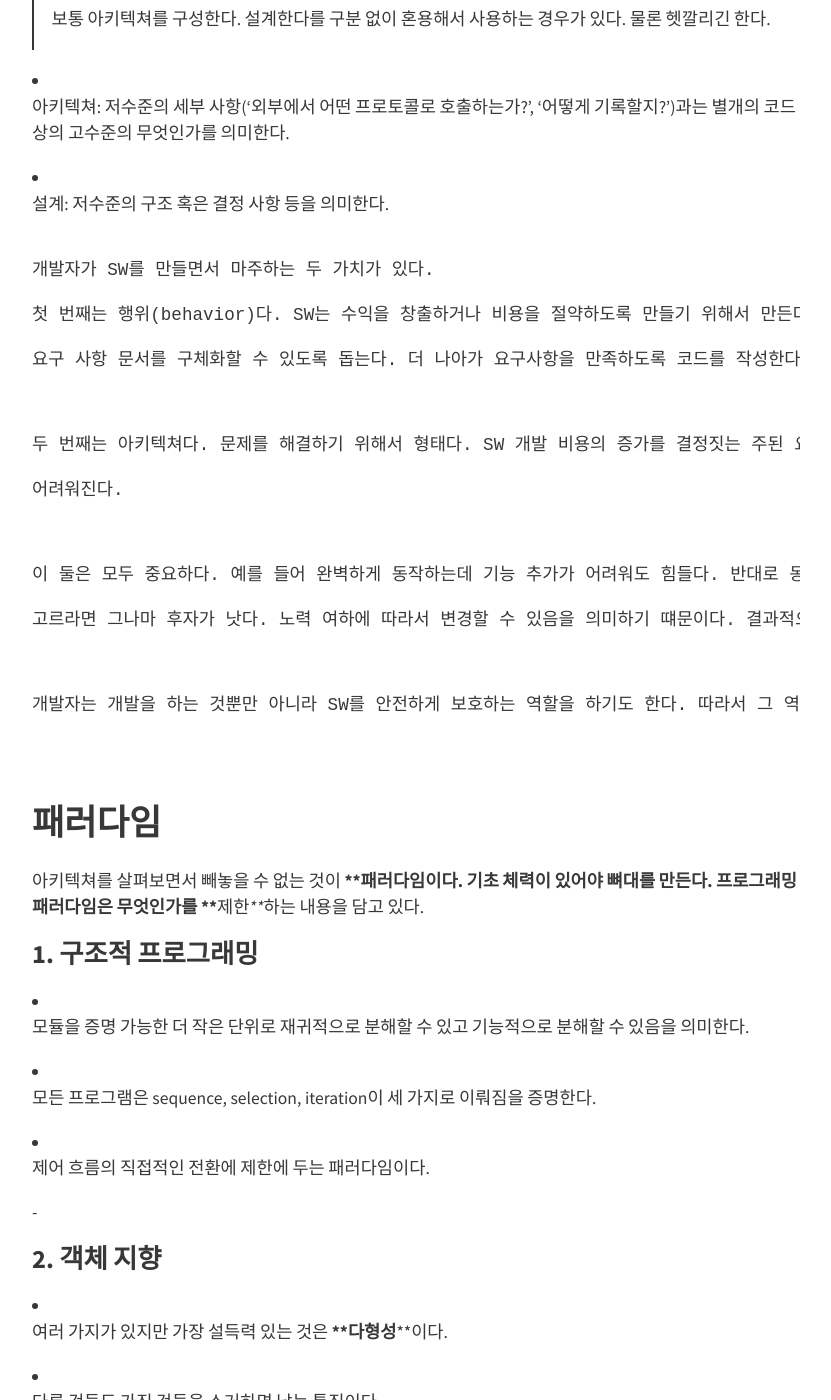
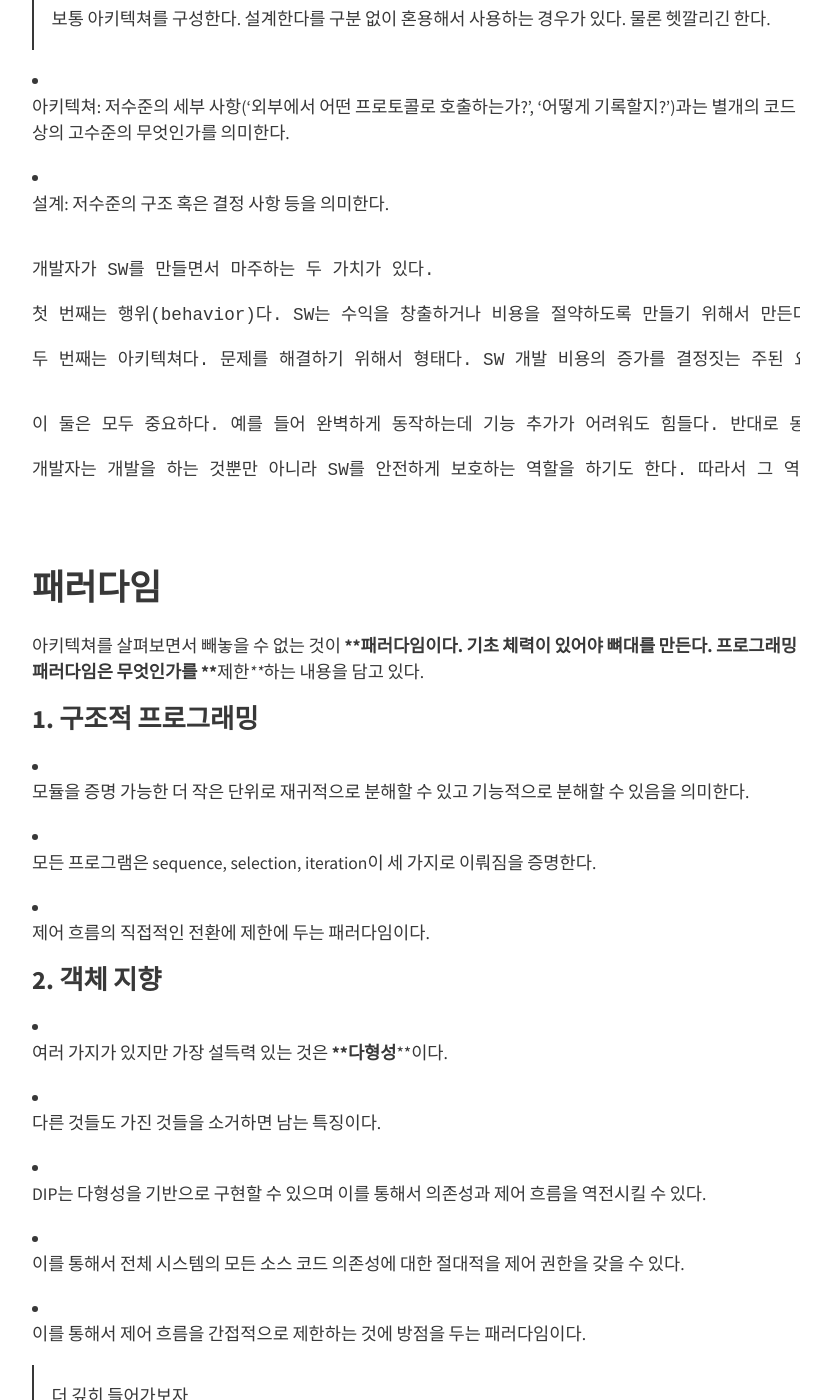
Before and after one commit to newkayak12/newkayak12.github.io, a Jekyll site: the page built from _posts/2025-05-09-[rollup-2025]-01.firstHalf.md, in a window 1280 px wide and 1400 px high, scrolled down 781 px. Shown: the whole window, without its empty margins (224-1055 px from the left). Built offline with Jekyll 4.4.1, drawn with Linux system fonts in a browser that asks for light colours; nearby versions of some CDN libraries; some of the changed text lies outside the part shown.

Commit message:
vault backup: 2025-05-12 22:02:14

```diff
--- a/_posts/2025-05-09-[rollup-2025]-01.firstHalf.md
+++ b/_posts/2025-05-09-[rollup-2025]-01.firstHalf.md
@@ -46,23 +46,12 @@
 
 개발자가 SW를 만들면서 마주하는 두 가치가 있다.
 
-첫 번째는 행위(behavior)다. SW는 수익을 창출하거나 비용을 절약하도록 만들기 위해서 만든다.  프로그래머는 이를 위해서 이해관계자가 기능 명세서나
+첫 번째는 행위(behavior)다. SW는 수익을 창출하거나 비용을 절약하도록 만들기 위해서 만든다.  프로그래머는 이를 위해서 이해관계자가 기능 명세서나 요구 사항 문서를 구체화할 수 있도록 돕는다. 더 나아가 요구사항을 만족하도록 코드를 작성한다
 
-요구 사항 문서를 구체화할 수 있도록 돕는다. 더 나아가 요구사항을 만족하도록 코드를 작성한다.
+두 번째는 아키텍쳐다. 문제를 해결하기 위해서 형태다. SW 개발 비용의 증가를 결정짓는 주된 요인이 되기도 한다. 아키텍쳐가 특정 형태에 치우치면 변화에 대응하기 어려워진다.
 
 
-
-두 번째는 아키텍쳐다. 문제를 해결하기 위해서 형태다. SW 개발 비용의 증가를 결정짓는 주된 요인이 되기도 한다. 아키텍쳐가 특정 형태에 치우치면 변화에 대응하기
-
-어려워진다.
-
-
-
-이 둘은 모두 중요하다. 예를 들어 완벽하게 동작하는데 기능 추가가 어려워도 힘들다. 반대로 동작하지 않고 변경에 쉽다고 해도 굉장히 부담이 된다. 만약 이 둘 중에
-
-고르라면 그나마 후자가 낫다. 노력 여하에 따라서 변경할 수 있음을 의미하기 떄문이다. 결과적으로 결과물도 중요하지만 아키텍쳐가 중요하다.
-
-
+이 둘은 모두 중요하다. 예를 들어 완벽하게 동작하는데 기능 추가가 어려워도 힘들다. 반대로 동작하지 않고 변경에 쉽다고 해도 굉장히 부담이 된다. 만약 이 둘 중에 고르라면 그나마 후자가 낫다. 노력 여하에 따라서 변경할 수 있음을 의미하기 떄문이다. 결과적으로 결과물도 중요하지만 아키텍쳐가 중요하다.
 
 개발자는 개발을 하는 것뿐만 아니라 SW를 안전하게 보호하는 역할을 하기도 한다. 따라서 그 역할에 최선을 다해야 한다.
 
@@ -86,7 +75,7 @@
 
 - 제어 흐름의 직접적인 전환에 제한에 두는 패러다임이다.
 
--
+
 
 ### 2. 객체 지향
 
@@ -105,155 +94,83 @@
 > 더 깊히 들어가보자.<br/>
 
 > 객체지향은 단순히 클래스를 만드는 것이 아니다.
-
 >
-
 > - 할 일을 정의하고 필요한 데이터 구조를 정의하고 만들 클래스를 저의
-
 > - 공통적인 행동과 상태를 공유하는 객체를 추상화하는 과정
-
 > - 객체 간의 컨텍스트 내에서 협력을 통해서 이뤄내는 것이다.
-
 >
-
 > ### 구현
-
 > - 내부, 외부를 구분 짓는다.
-
 > - 어떤 역할로 어떤 모습으로 협업할지를 그리는 것이다.
-
 > - 내, 외부 구분은 어떤 것을 공개하고 감출지를 결정하는 것이다.
-
 > - 경계를 명확하게 두면서 객체의 역할과 한계를 정해서 오히려 자율성을 보장한다.
-
 >
-
 > ### 자율성
-
 > - 경계를 그어주고 그 내부에서 스스로 판단하고 행동하는 존재다.
-
 > - 이를 캡슐화라고 한다.
-
 > - 흔들리지 않기 위해서 접근을 통제하고 이 선을 기준으로 협업을 한다.
-
 >
-
 > ### 협력
-
 > - 객체 간 컨텍스트 내에서 서로가 서로에 요청을 해서 의사소통을 한다.
-
 > - 요청을 해도 실패는 할 수 있다.
-
 > - 이러한 요청을 '메시지를 전송한다.'라고 한다.
-
 > - 객체 간 협력, 메시지 수발신은 다형성에 의해서 '누가 수행할 것인가'를 정하게 할 수 있다. OOP의 특성이기도 하다.
-
 > - 다형성은 상속, 인터페이스 구현으로 할 수 있다. 이를 지연 바인딩, 동적 바인딩이라고 한다.
-
 >
-
 > #### ＞ 구현 상속, 인터페이스 상속
-
 > - 구현 상속은 서브 클래싱이며 서브 클래싱이라고 한다. 순수한 재사용을 목적으로 한다.
-
 > - 인터페이스 상속은 서브 타이핑이다. 다형적인 협력을 위해서 부모-자식 간의 인터페이스 공유를 목적으로 한다.
-
 > - 보통 상속을 재사용을 위해서 사용한다고 생각한다. 음. 반은 맞고 반은 틀리다.
 
     >   - 일단 상속은 부모 자식 간 강결합이 생긴다. => 설계에서 유연성이 떨어진다.
 
 >   - 서로 너무 많이 알게 된다. => 캡슐화 위반
-
 >   - 서브 타이밍을 위해서 한다면 문제는 없다.
-
 > - 만약 재사용을 위한 거라면 composition이 나을 수 있다.
-
+> #### ＞ 메시지
+> 1. 메시지: 객체가 다른 객체와 협력하기 위해서 사용하는 의사소통 메커니즘
+> 2. 오퍼레이션: 객체가 다른 객체에 제공하는 추상적인 서비스, 메시지를 수신하는 객체의 인터페이스를 강조
+> 3. 메소드: 메시지에 응답하기 위해서 실행되는 코드 블록
+> 4. 퍼블릭 인터페이스: 객체가 협력에 참여하기 위해서 외부에서 수신할 수 있는 메시지 묶음
+> 5. 시그니쳐: 오버레이션, 메소드의 명세
 >
-
-> #### ＞ 메시지
-
-> 1. 메시지: 객체가 다른 객체와 협력하기 위해서 사용하는 의사소통 메커니즘
-
-> 2. 오퍼레이션: 객체가 다른 객체에 제공하는 추상적인 서비스, 메시지를 수신하는 객체의 인터페이스를 강조
-
-> 3. 메소드: 메시지에 응답하기 위해서 실행되는 코드 블록
-
-> 4. 퍼블릭 인터페이스: 객체가 협력에 참여하기 위해서 외부에서 수신할 수 있는 메시지 묶음
-
-> 5. 시그니쳐: 오버레이션, 메소드의 명세
-
+> #### ＞ 디미터 법칙
+> - '인접한 이웃과만 의사소통하라'를 기치로 한다.
+> 1. 묻지 말고 시켜라: 내부에 대해서 파헤치지 말고 바깥에 물어보도록 한다.
+> 2. 의도를 드러내는 인터페이스: 메소드가 어떻게가 아니라 무엇을 하는지를 나타내도록 한다.
+> 3. 함께 모으기: ISP를 준수하면 된다. 내부 구조를 묻는 대신 직접 자신의 책임을 수행하도록 시킨다.
+> - 이를 바탕으로 메시지를 보낼 수 있는 대상을 좁힌다.
+> - 추가로 체이닝을 막도록 한다. (알 필요가 없는 경우를 밖으로 내보내지 말고 안에서 처리할 수 있도록 한다.)
 >
-
-> #### ＞ 디미터 법칙
-
-> - '인접한 이웃과만 의사소통하라'를 기치로 한다.
-
-> 1. 묻지 말고 시켜라: 내부에 대해서 파헤치지 말고 바깥에 물어보도록 한다.
-
-> 2. 의도를 드러내는 인터페이스: 메소드가 어떻게가 아니라 무엇을 하는지를 나타내도록 한다.
-
-> 3. 함께 모으기: ISP를 준수하면 된다. 내부 구조를 묻는 대신 직접 자신의 책임을 수행하도록 시킨다.
-
-> - 이를 바탕으로 메시지를 보낼 수 있는 대상을 좁힌다.
-
-> - 추가로 체이닝을 막도록 한다. (알 필요가 없는 경우를 밖으로 내보내지 말고 안에서 처리할 수 있도록 한다.)
-
+> ### 책임
+> - 협력에 참여하기 위해서 객체가 수행하는 행동을 책임이라고 한다.
+> - 책임은 객체에 의해 정의되는 응집도 있는 행위의 집합니다.
+> - 목표는 필요한 정보를 가장 잘 아는 전문가에 책임을 할당하는 것이다.
 >
-
-> ### 책임
-
-> - 협력에 참여하기 위해서 객체가 수행하는 행동을 책임이라고 한다.
-
-> - 책임은 객체에 의해 정의되는 응집도 있는 행위의 집합니다.
-
-> - 목표는 필요한 정보를 가장 잘 아는 전문가에 책임을 할당하는 것이다.
-
+> #### 책임을 할당하는 방법
+> - GRASP(General Responsibility Assignment Software Pattern)이 있다.
 >
-
-> #### 책임을 할당하는 방법
-
-> - GRASP(General Responsibility Assignment Software Pattern)이 있다.
-
->
-
 > 1. InformationExpert: 책임에 걸맞는 객체에 데이터와 처리 로직을 묶는 것. 이를 통해서 스스로 처리하는 자율적인 존재가 된다.
-
 > 2. Creator: A,B 간 결합도가 높으면 서로의 생성을 책임지는 것
-
 > 3. Controller: 시스템 이벤틀를 처리할 객체를 만드는 것, antiCorruption과 유사하다. (물론 약간의 차이가 있긴 하다.)
-
 > 4. LowCoupling: 객체들간, 서브 시스템들간의 상호의존도가 낮게 책임을 부여
-
 > 5. HighCohesion: 각 객체가 밀접하게 연관된 책임들만 가지도록 구성
-
 > 6. Polymorphism: 객체 종류 역할 개념을 부여하여 다른 일을 하도록 하는 것이다. 동적 바인딩을 이용한다.
-
 > 7. PureFabrication: 도메인 관련이 아니면 책임을 별도로 한 곳으로 관리하는 객체를 만드는 것이다.
-
 > 8. Indriection: 두 객체 사이의 직접적인 커플링을 피하기 위해서 중간에 하나의 층을 두는 것이다. 보통 interface가 그 역할을 한다.
-
 > 9. ProtectedVariations: 변경될 여지가 있는 것과 아닌 것을 분리하고 변하는 개념을 캡슐화하는 것이다.
 
 >
 
 > - 이를 바탕으로 '책임 주도 설계'가 있다.
-
 >   - 데이터보다 행동을 먼저 정하고 그에 필요한 데이터를 지정
-
 >   - 협력이라는 문맥 안에서 책임을 결정
-
 >
-
 > ### 역할
-
 > - 협력아래서 만들어진 책임들을 모으면 역할이 된다.
-
 > - 역할이 생기면 유연하고 재사용 가능한 협력을 할 수 있다.
-
 >
-
 >
-
 > ### 추상화
 
 > - 불필요한 정보를 제거하고 현재의 문제 해결에 필요한 핵심만 남기는 것을 의미한다.
@@ -483,7 +400,6 @@
 > #### DDD
 
 >  - 도메인을 이해하고 모델링하는 것에 중점을 둔 아키텍쳐 접근 방식이다.
-
 >  - 비즈니스 도메인과 일치시켜 실제 문제를 더 잘 표현하고 시스템 요구 사항을 더 명확히 하는 것을 목표로 한다.
 
 >
@@ -511,9 +427,7 @@
 > - 수명 주기가 있고 고유한 ID를 가진다.
 
 > - 자기 상태와 동작을 유지할 책임이 있다.
-
 > - 도메인 모델에서 가장 복잡한 객체가 될 수 있다.
-
 > - 개발 객체에 특정한 비즈니스 규칙, 로직을 캡슐화한다.
 
 >
```
